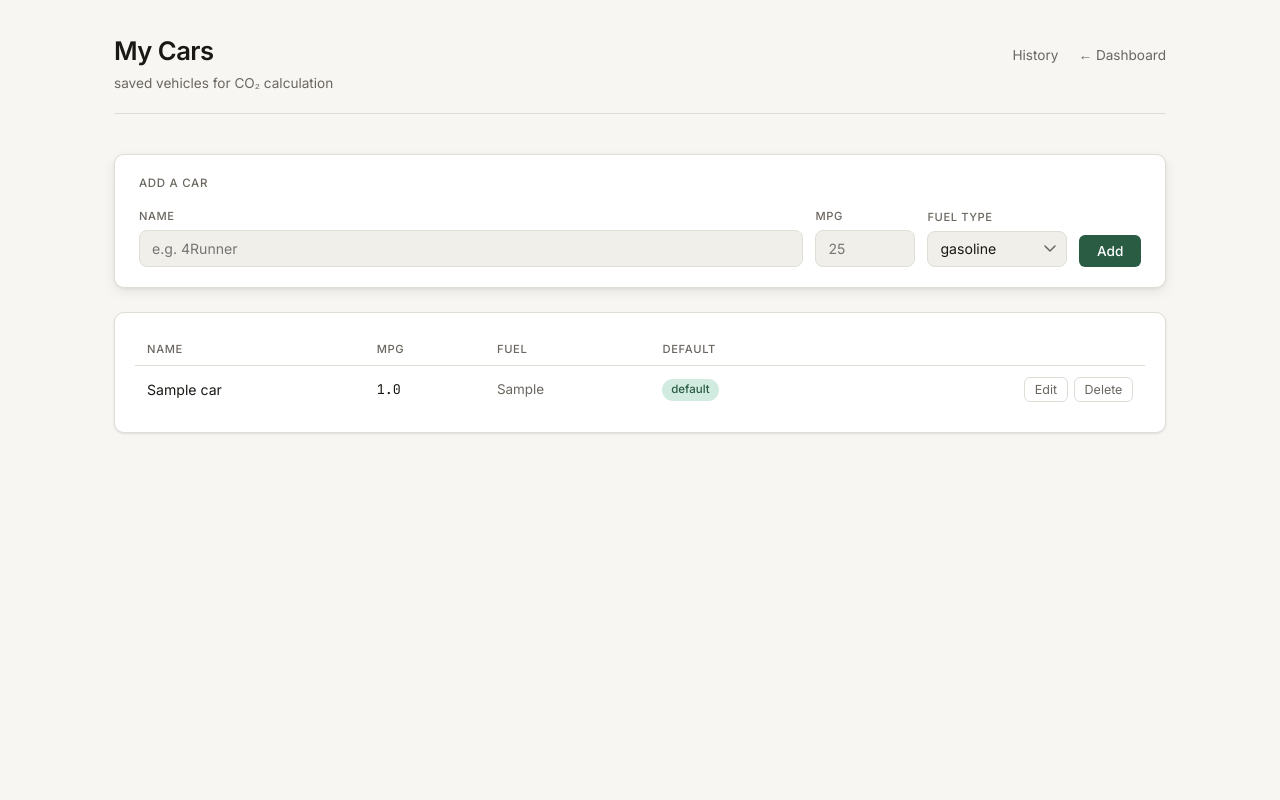
After one commit to daniel8060/undriven, a Flask app: page /cars in a window 1280 px wide. The commit adds this page. Run offline with Flask 3, Linux system fonts and the light colour scheme; a user stored in the database is signed in; tables that the repository leaves empty hold one stand-in row (values such as "Sample post").

Commit message:
Add /cars page with full CRUD UI
- Add/edit/delete cars inline; set-default toggle
- Flash feedback on all actions, no page reloads
- Cars nav link added to dashboard and history headers

Co-Authored-By: Claude Sonnet 4.6 <noreply@anthropic.com>

```diff
--- a/app.py
+++ b/app.py
@@ -181,6 +181,12 @@ def _register_routes(app):
             return redirect(url_for("index", error=f"Could not resolve route: {exc}"))
 
         return redirect(url_for("index", logged=f"{miles:.1f}", round_trip="1" if round_trip else "0"))
+
+    @app.route("/cars")
+    @login_required
+    def cars():
+        return render_template("cars.html", user_cars=current_user.cars,
+                               rev=app.config["GIT_REV"])
 
     @app.route("/trips")
     @login_required
--- /dev/null
+++ b/static/js/cars.js
@@ -0,0 +1,195 @@
+/* Cars CRUD — /cars page */
+
+const FUEL_TYPES = ["gasoline", "diesel", "hybrid", "electric"];
+
+function flash(msg, type = "success") {
+  const existing = document.getElementById("flash-banner");
+  if (existing) existing.remove();
+  const el = document.createElement("div");
+  el.id = "flash-banner";
+  el.className = `flash ${type}`;
+  el.textContent = msg;
+  document.querySelector(".page").insertBefore(el, document.getElementById("cars-card"));
+  setTimeout(() => el.remove(), 4000);
+}
+
+async function apiFetch(url, opts = {}) {
+  const resp = await fetch(url, {
+    headers: { "Content-Type": "application/json" },
+    ...opts,
+  });
+  if (resp.status === 204) return null;
+  return resp.json();
+}
+
+// ── Add car ──────────────────────────────────────────────────────────────────
+
+document.getElementById("add-car-form").addEventListener("submit", async (e) => {
+  e.preventDefault();
+  const name      = document.getElementById("new-name").value.trim();
+  const mpg       = document.getElementById("new-mpg").value.trim();
+  const fuel_type = document.getElementById("new-fuel").value;
+
+  const data = await apiFetch("/api/cars", {
+    method: "POST",
+    body: JSON.stringify({ name, mpg: parseFloat(mpg), fuel_type }),
+  });
+
+  if (data.error) { flash(data.error, "error"); return; }
+
+  addRow(data);
+  e.target.reset();
+  flash(`"${data.name}" added.`);
+});
+
+// ── Row rendering ─────────────────────────────────────────────────────────────
+
+function buildFuelSelect(selected) {
+  return `<select class="inline-select">${FUEL_TYPES.map(f =>
+    `<option value="${f}"${f === selected ? " selected" : ""}>${f}</option>`
+  ).join("")}</select>`;
+}
+
+function addRow(car) {
+  const tbody = document.getElementById("cars-tbody");
+  const tr = document.createElement("tr");
+  tr.dataset.id = car.id;
+  tr.innerHTML = rowHTML(car);
+  tbody.appendChild(tr);
+  bindRowEvents(tr);
+  updateEmptyState();
+}
+
+function rowHTML(car) {
+  return `
+    <td class="car-name">${esc(car.name)}</td>
+    <td class="car-mpg mono">${car.mpg}</td>
+    <td class="car-fuel" style="color:var(--muted);font-size:.84rem">${car.fuel_type}</td>
+    <td>
+      ${car.is_default
+        ? `<span class="default-badge">default</span>`
+        : `<button class="btn-set-default">Set default</button>`}
+    </td>
+    <td style="display:flex;gap:.4rem;justify-content:flex-end">
+      <button class="btn-edit">Edit</button>
+      <button class="btn-delete">Delete</button>
+    </td>`;
+}
+
+function editRowHTML(car) {
+  return `
+    <td><input class="inline-input" id="edit-name" value="${esc(car.name)}"></td>
+    <td><input class="inline-input inline-input--short" id="edit-mpg" type="number" step="0.1" min="0" value="${car.mpg}"></td>
+    <td>${buildFuelSelect(car.fuel_type)}</td>
+    <td></td>
+    <td style="display:flex;gap:.4rem;justify-content:flex-end">
+      <button class="btn-save">Save</button>
+      <button class="btn-cancel">Cancel</button>
+    </td>`;
+}
+
+function bindRowEvents(tr) {
+  tr.querySelector(".btn-delete")?.addEventListener("click", () => handleDelete(tr));
+  tr.querySelector(".btn-edit")?.addEventListener("click", () => handleEditStart(tr));
+  tr.querySelector(".btn-set-default")?.addEventListener("click", () => handleSetDefault(tr));
+  tr.querySelector(".btn-save")?.addEventListener("click", () => handleSave(tr));
+  tr.querySelector(".btn-cancel")?.addEventListener("click", () => handleCancel(tr));
+}
+
+// ── Handlers ──────────────────────────────────────────────────────────────────
+
+async function handleDelete(tr) {
+  const name = tr.querySelector(".car-name")?.textContent;
+  if (!confirm(`Delete "${name}"?`)) return;
+  const data = await apiFetch(`/api/cars/${tr.dataset.id}`, { method: "DELETE" });
+  if (data && data.error) { flash(data.error, "error"); return; }
+  tr.remove();
+  updateEmptyState();
+  flash(`"${name}" deleted.`);
+  // If deleted row was default, mark the first remaining row as default
+  const firstRow = document.querySelector("#cars-tbody tr");
+  if (firstRow && !firstRow.querySelector(".default-badge")) {
+    const btn = firstRow.querySelector(".btn-set-default");
+    if (btn) btn.click();
+  }
+}
+
+function handleEditStart(tr) {
+  const car = {
+    id:        tr.dataset.id,
+    name:      tr.querySelector(".car-name").textContent,
+    mpg:       parseFloat(tr.querySelector(".car-mpg").textContent),
+    fuel_type: tr.querySelector(".car-fuel").textContent.trim(),
+  };
+  tr.innerHTML = editRowHTML(car);
+  bindRowEvents(tr);
+  tr.querySelector("#edit-name").focus();
+}
+
+async function handleSave(tr) {
+  const name      = tr.querySelector("#edit-name").value.trim();
+  const mpg       = parseFloat(tr.querySelector("#edit-mpg").value);
+  const fuel_type = tr.querySelector(".inline-select").value;
+
+  const data = await apiFetch(`/api/cars/${tr.dataset.id}`, {
+    method: "PATCH",
+    body: JSON.stringify({ name, mpg, fuel_type }),
+  });
+  if (data.error) { flash(data.error, "error"); return; }
+  tr.innerHTML = rowHTML(data);
+  bindRowEvents(tr);
+  flash(`"${data.name}" saved.`);
+}
+
+function handleCancel(tr) {
+  // Re-fetch row state from the DOM data we saved
+  const car = {
+    id:        tr.dataset.id,
+    name:      tr.dataset.name,
+    mpg:       parseFloat(tr.dataset.mpg),
+    fuel_type: tr.dataset.fuel,
+    is_default: tr.dataset.isDefault === "true",
+  };
+  tr.innerHTML = rowHTML(car);
+  bindRowEvents(tr);
+}
+
+async function handleSetDefault(tr) {
+  const data = await apiFetch(`/api/cars/${tr.dataset.id}/set-default`, { method: "POST" });
+  if (data.error) { flash(data.error, "error"); return; }
+  // Update all rows: clear other badges, set this one
+  document.querySelectorAll("#cars-tbody tr").forEach(row => {
+    const badge = row.querySelector(".default-badge");
+    const btn   = row.querySelector(".btn-set-default");
+    if (row === tr) {
+      if (btn) btn.outerHTML = `<span class="default-badge">default</span>`;
+    } else {
+      if (badge) badge.outerHTML = `<button class="btn-set-default">Set default</button>`;
+      row.querySelector(".btn-set-default")?.addEventListener("click", () => handleSetDefault(row));
+    }
+  });
+  flash("Default car updated.");
+}
+
+// ── Utils ─────────────────────────────────────────────────────────────────────
+
+function esc(str) {
+  return str.replace(/&/g, "&amp;").replace(/</g, "&lt;").replace(/>/g, "&gt;").replace(/"/g, "&quot;");
+}
+
+function updateEmptyState() {
+  const tbody = document.getElementById("cars-tbody");
+  const empty = document.getElementById("cars-empty");
+  if (empty) empty.style.display = tbody.children.length === 0 ? "" : "none";
+}
+
+// ── Init — bind events on server-rendered rows ────────────────────────────────
+
+document.querySelectorAll("#cars-tbody tr").forEach(tr => {
+  // Stash original values for cancel
+  tr.dataset.name      = tr.querySelector(".car-name")?.textContent || "";
+  tr.dataset.mpg       = tr.querySelector(".car-mpg")?.textContent || "";
+  tr.dataset.fuel      = tr.querySelector(".car-fuel")?.textContent.trim() || "";
+  tr.dataset.isDefault = tr.querySelector(".default-badge") ? "true" : "false";
+  bindRowEvents(tr);
+});
--- /dev/null
+++ b/templates/cars.html
@@ -0,0 +1,248 @@
+<!DOCTYPE html>
+<html lang="en">
+<head>
+  <meta charset="UTF-8">
+  <meta name="viewport" content="width=device-width, initial-scale=1.0">
+  <title>My Cars — Undriven</title>
+  <link rel="preconnect" href="https://fonts.googleapis.com">
+  <link rel="preconnect" href="https://fonts.gstatic.com" crossorigin>
+  <link href="https://fonts.googleapis.com/css2?family=Inter:wght@400;500;600&family=JetBrains+Mono:wght@400;500&display=swap" rel="stylesheet">
+  <link rel="stylesheet" href="{{ url_for('static', filename='css/style.css') }}?v={{ rev }}">
+  <style>
+    .add-card {
+      background: var(--surface);
+      border: 1px solid var(--border);
+      border-radius: var(--radius);
+      padding: 1.25rem 1.5rem;
+      box-shadow: var(--shadow-lg);
+      margin-bottom: 1.5rem;
+    }
+
+    .add-card .card-title { margin-bottom: 1rem; }
+
+    .add-row {
+      display: grid;
+      grid-template-columns: 1fr 100px 140px auto;
+      gap: .75rem;
+      align-items: end;
+    }
+
+    .btn-add {
+      font-family: var(--sans);
+      font-size: .85rem;
+      font-weight: 500;
+      padding: .48rem 1.1rem;
+      background: var(--accent);
+      color: #fff;
+      border: none;
+      border-radius: 6px;
+      cursor: pointer;
+      white-space: nowrap;
+      transition: opacity .15s;
+    }
+    .btn-add:hover { opacity: .88; }
+
+    .btn-edit, .btn-save {
+      font-family: var(--sans);
+      font-size: .78rem;
+      padding: .25rem .6rem;
+      background: none;
+      border: 1px solid var(--border);
+      border-radius: 6px;
+      color: var(--muted);
+      cursor: pointer;
+      transition: color .15s, border-color .15s;
+      white-space: nowrap;
+    }
+    .btn-edit:hover  { color: var(--accent); border-color: var(--accent); }
+    .btn-save        { color: var(--accent); border-color: var(--accent); }
+    .btn-save:hover  { background: var(--accent-lt); }
+
+    .btn-cancel {
+      font-family: var(--sans);
+      font-size: .78rem;
+      padding: .25rem .6rem;
+      background: none;
+      border: 1px solid transparent;
+      border-radius: 6px;
+      color: var(--muted);
+      cursor: pointer;
+      transition: color .15s;
+    }
+    .btn-cancel:hover { color: var(--text); }
+
+    .btn-delete {
+      font-family: var(--sans);
+      font-size: .78rem;
+      padding: .25rem .6rem;
+      background: none;
+      border: 1px solid var(--border);
+      border-radius: 6px;
+      color: var(--muted);
+      cursor: pointer;
+      transition: color .15s, border-color .15s, background .15s;
+      white-space: nowrap;
+    }
+    .btn-delete:hover { color: var(--danger); border-color: var(--danger); background: var(--danger-lt); }
+
+    .btn-set-default {
+      font-family: var(--sans);
+      font-size: .72rem;
+      padding: .2rem .55rem;
+      background: none;
+      border: 1px solid var(--border);
+      border-radius: 99px;
+      color: var(--muted);
+      cursor: pointer;
+      transition: color .15s, border-color .15s;
+      white-space: nowrap;
+    }
+    .btn-set-default:hover { color: var(--accent); border-color: var(--accent); }
+
+    .default-badge {
+      display: inline-block;
+      font-size: .72rem;
+      font-weight: 500;
+      padding: .15rem .55rem;
+      border-radius: 99px;
+      background: var(--accent-lt);
+      color: var(--accent);
+      white-space: nowrap;
+    }
+
+    .inline-input {
+      font-family: var(--sans);
+      font-size: .88rem;
+      padding: .35rem .6rem;
+      border: 1px solid var(--accent);
+      border-radius: 6px;
+      background: var(--surface);
+      color: var(--text);
+      outline: none;
+      width: 100%;
+      box-sizing: border-box;
+    }
+
+    .inline-input--short { width: 80px; }
+
+    .inline-select {
+      font-family: var(--sans);
+      font-size: .84rem;
+      padding: .35rem .6rem;
+      border: 1px solid var(--accent);
+      border-radius: 6px;
+      background: var(--surface);
+      color: var(--text);
+      outline: none;
+      -webkit-appearance: none;
+      appearance: none;
+    }
+
+    .empty-state {
+      text-align: center;
+      padding: 3rem 2rem;
+      color: var(--muted);
+      font-size: .9rem;
+    }
+
+    @media (max-width: 600px) {
+      .add-row { grid-template-columns: 1fr 1fr; }
+      .add-row .btn-add { grid-column: span 2; }
+    }
+  </style>
+</head>
+<body>
+<div class="page">
+
+  <header class="header">
+    <div class="header-left">
+      <h1>My Cars</h1>
+      <p>saved vehicles for CO₂ calculation</p>
+    </div>
+    <nav style="display:flex;gap:1.25rem;align-items:center">
+      <a href="{{ url_for('trips') }}" style="font-size:.85rem;color:var(--muted)">History</a>
+      <a href="{{ url_for('index') }}" style="font-size:.85rem;color:var(--muted)">← Dashboard</a>
+    </nav>
+  </header>
+
+  <!-- Add car -->
+  <div class="add-card">
+    <div class="card-title">Add a Car</div>
+    <form id="add-car-form">
+      <div class="add-row">
+        <div class="form-field">
+          <label for="new-name">Name</label>
+          <input id="new-name" type="text" placeholder="e.g. 4Runner" required>
+        </div>
+        <div class="form-field">
+          <label for="new-mpg">MPG</label>
+          <input id="new-mpg" type="number" step="0.1" min="0" placeholder="25" required>
+        </div>
+        <div class="form-field">
+          <label for="new-fuel">Fuel type</label>
+          <select id="new-fuel">
+            <option value="gasoline">gasoline</option>
+            <option value="diesel">diesel</option>
+            <option value="hybrid">hybrid</option>
+            <option value="electric">electric</option>
+          </select>
+        </div>
+        <button type="submit" class="btn-add">Add</button>
+      </div>
+    </form>
+  </div>
+
+  <!-- Cars list -->
+  <div class="card" id="cars-card">
+    <div class="table-wrap">
+      <table>
+        <thead>
+          <tr>
+            <th>Name</th>
+            <th>MPG</th>
+            <th>Fuel</th>
+            <th>Default</th>
+            <th></th>
+          </tr>
+        </thead>
+        <tbody id="cars-tbody">
+          {% for car in user_cars %}
+          <tr data-id="{{ car.id }}"
+              data-name="{{ car.name }}"
+              data-mpg="{{ car.mpg }}"
+              data-fuel="{{ car.fuel_type }}"
+              data-is-default="{{ 'true' if car.is_default else 'false' }}">
+            <td class="car-name">{{ car.name }}</td>
+            <td class="car-mpg mono">{{ car.mpg }}</td>
+            <td class="car-fuel" style="color:var(--muted);font-size:.84rem">{{ car.fuel_type }}</td>
+            <td>
+              {% if car.is_default %}
+                <span class="default-badge">default</span>
+              {% else %}
+                <button class="btn-set-default">Set default</button>
+              {% endif %}
+            </td>
+            <td style="display:flex;gap:.4rem;justify-content:flex-end">
+              <button class="btn-edit">Edit</button>
+              <button class="btn-delete">Delete</button>
+            </td>
+          </tr>
+          {% endfor %}
+        </tbody>
+      </table>
+      {% if not user_cars %}
+      <div class="empty-state" id="cars-empty">
+        No cars yet. Add one above.
+      </div>
+      {% else %}
+      <div class="empty-state" id="cars-empty" style="display:none">
+        No cars yet. Add one above.
+      </div>
+      {% endif %}
+    </div>
+  </div>
+
+</div>
+<script src="{{ url_for('static', filename='js/cars.js') }}?v={{ rev }}"></script>
+</body>
+</html>
--- a/templates/index.html
+++ b/templates/index.html
@@ -25,7 +25,8 @@
       <h1>Undriven</h1>
       <p>car miles replaced by human-powered &amp; transit trips</p>
     </div>
-    <nav>
+    <nav style="display:flex;gap:1.25rem;align-items:center">
+      <a href="{{ url_for('cars') }}" style="font-size:.85rem;color:var(--muted)">Cars</a>
       <a href="{{ url_for('trips') }}" style="font-size:.85rem;color:var(--muted)">History →</a>
     </nav>
   </header>
--- a/templates/trips.html
+++ b/templates/trips.html
@@ -76,7 +76,8 @@
       <h1>Trip History</h1>
       <p>all logged trips, most recent first</p>
     </div>
-    <nav>
+    <nav style="display:flex;gap:1.25rem;align-items:center">
+      <a href="{{ url_for('cars') }}" style="font-size:.85rem;color:var(--muted)">Cars</a>
       <a href="{{ url_for('index') }}" style="font-size:.85rem;color:var(--muted)">← Dashboard</a>
     </nav>
   </header>
```
